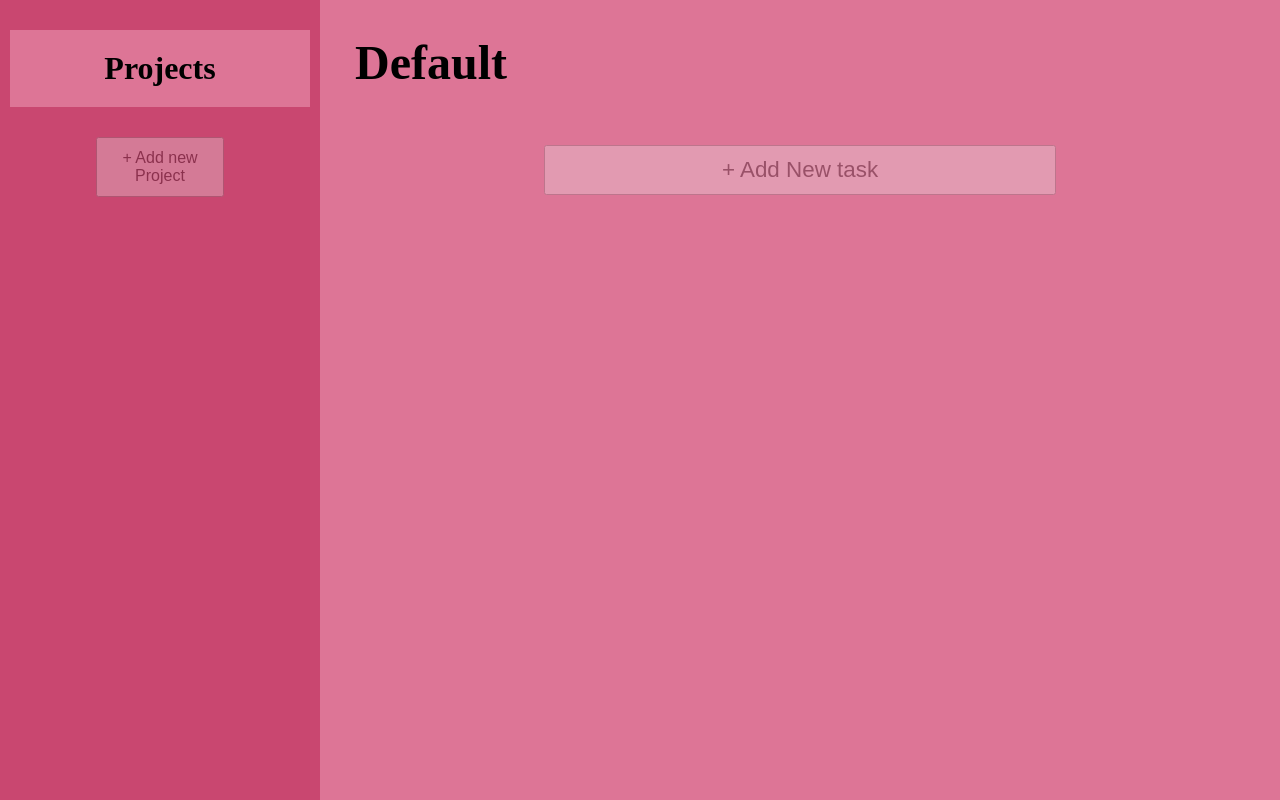
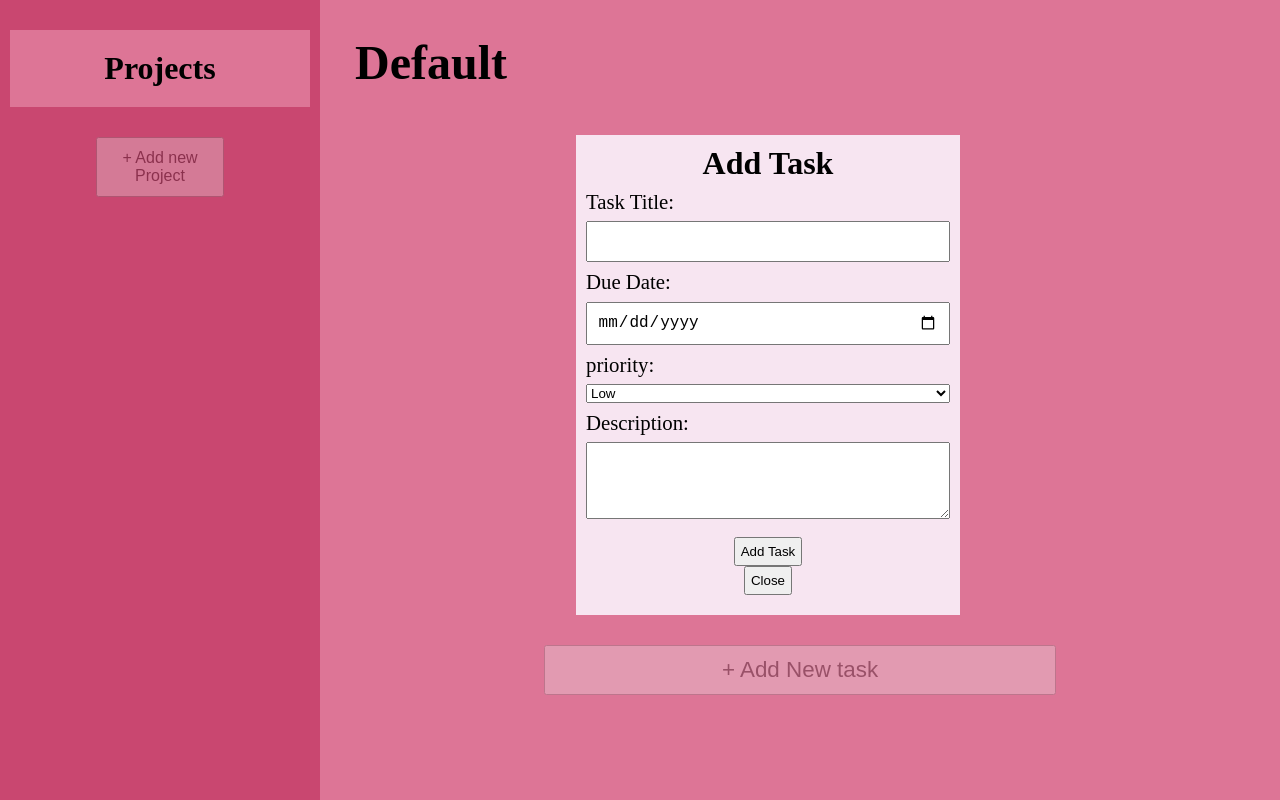
Before and after one commit to Oyin414/to_do_list, a website built with webpack: page src/template.html in a window 1280 px wide. Both pictures are taken after a click on the button "+ Add New task". Built offline with nearby package versions, Linux system fonts and the light colour scheme.

Commit message:
feat:update code to allow all buttons on the page to be interactable

```diff
--- a/src/create/list.js
+++ b/src/create/list.js
@@ -1,10 +1,11 @@
 import { compareAsc, format } from "date-fns";
 
 class ListItems {
-    constructor(title,priority,dues){
+    constructor(title,priority,dues,info){
         this.title = title
         this.priority = priority
         this.due = format(new Date(),dues)
+        this.info = info
         this.id = crypto.randomUUID()
     }
 }
--- a/src/styles.css
+++ b/src/styles.css
@@ -111,3 +111,41 @@ flex-direction: column;
     padding: 0.6rem;
     font-size: 1rem;
 }
+
+.task_form{
+    display: none;
+    margin: 10px 20vw;
+
+}
+
+.formListContainer{
+  width: 30vw;
+  height: 60vh;
+  padding: 10px;
+  display: flex;
+  flex-direction: column;
+  justify-content: space-between;
+  background-color: rgb(247, 229, 241);
+  text-align: center;
+}
+
+.formListContainer label{
+    font-size: 1.3rem;
+    text-align: left;
+}
+
+
+.formListContainer input{
+    width :100%;
+    padding: 0.6rem;
+    font-size: 1rem;
+}
+
+.formListContainer button{
+    padding: 5px;
+}
+
+.formListContainer div{
+    width: 30%;
+    margin: 10px auto;
+}
--- a/src/template.html
+++ b/src/template.html
@@ -32,10 +32,32 @@
     <div class="main">
         <h1 class="main_title">Default</h1>
         <div class="content">
+            <div class="task_form" id="form">
+                <form action="" class="formListContainer">
+                     <h1>Add Task</h1>
+                    <label for="task">Task Title:</label>
+                    <input type="text" id="task" name="task" required>
+                    <label for="date">Due Date:</label>
+                    <input type="date" id="date" name="date" required>
+                    <label for="priority">priority:</label>
+                    <select name="priority" id="priority">
+                        <option value="low">Low</option>
+                        <option value="medium">Medium</option>
+                        <option value="high">High</option>
+                    </select>
+                    <label for="info">Description:</label>
+                    <textarea name="info" id="info" rows="5"></textarea>
+                    <div>
+                        <button type="submit" class="taskBtn">Add Task</button>
+                        <button type="button" class="task_cancel">Close</button>
+                    </div>
 
+                </form>
+            </div>
         </div>
         <div class="add">
-            <button class="task_button">+ Add New task</button></div>
+            <button class="task_button">+ Add New task</button>
+        </div>
     </div>
     </div>
 
--- a/src/user_interaction/logic.js
+++ b/src/user_interaction/logic.js
@@ -13,6 +13,8 @@ let list = document.querySelector(".task_button")
 function setUpForms() {
 const project = document.querySelector(".project_button")
 const cancel = document.querySelector(".btn_cancel")
+const task = document.querySelector(".task_button")
+const cancelTask = document.querySelector(".task_cancel")
 
 project.addEventListener("click",()=>{
   document.getElementById("myForm").style.display = "block";
@@ -21,6 +23,15 @@ project.addEventListener("click",()=>{
 cancel.addEventListener("click",()=>{
  document.getElementById("myForm").style.display = "none";
 })
+
+task.addEventListener("click",()=>{
+  document.getElementById("form").style.display = "block";
+})
+
+cancelTask.addEventListener("click",()=>{
+ document.getElementById("form").style.display = "none";
+})
+
 }
 
 
```
